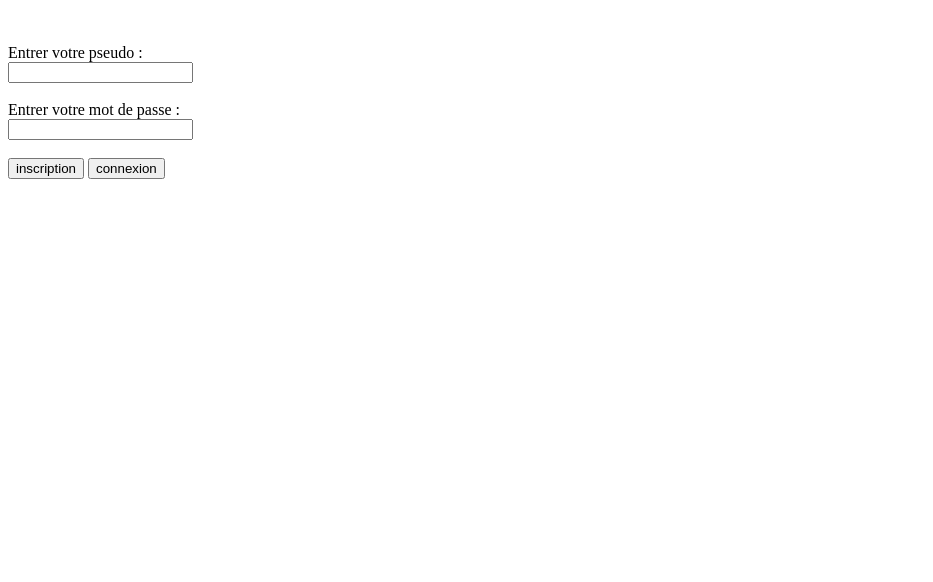
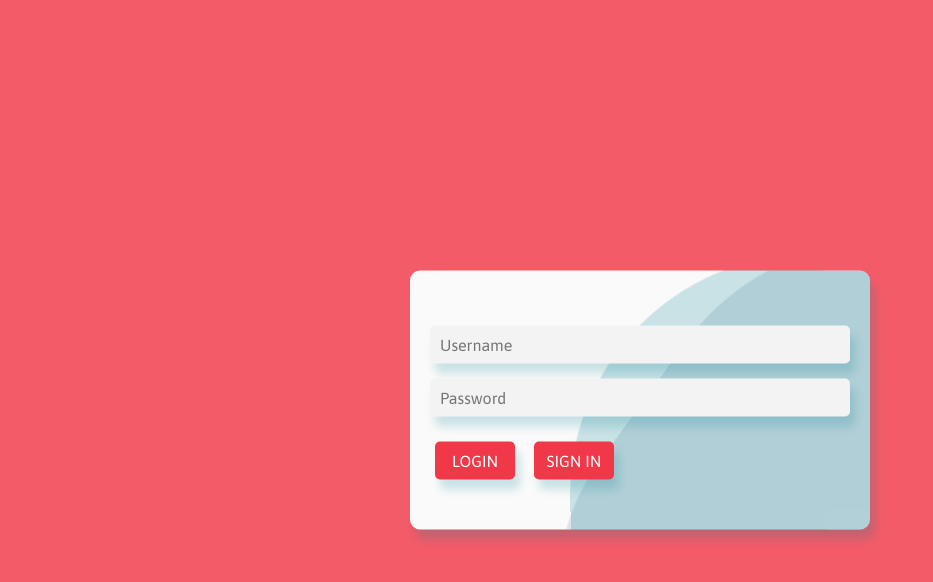
Before and after one commit to Corentin-pgt/2048_progweb, a PHP site: page / in a window 1280 px wide. Shown: the top 582 px of the page, without its empty margins (0-933 px from the left). Run offline with PHP 8.4, Linux system fonts and the light colour scheme; data comes from the database, SQL or seed files in the repository.

Commit message:
style login

```diff
--- /dev/null
+++ b/css/style.css
@@ -0,0 +1,123 @@
+body {
+    background-color: #f45b69;
+    font-family: "Asap", sans-serif;
+}
+
+.login {
+    overflow: hidden;
+    background-color: #fafafa;
+    padding: 40px 30px 30px 30px;
+    border-radius: 10px;
+    position: absolute;
+    top: 50%;
+    left: 50%;
+    width: 400px;
+    -webkit-transform: translate(-50%, -50%);
+    -moz-transform: translate(-50%, -50%);
+    -ms-transform: translate(-50%, -50%);
+    -o-transform: translate(-50%, -50%);
+    transform: translate(-50%, -50%);
+    -webkit-transition: -webkit-transform 300ms, box-shadow 300ms;
+    -moz-transition: -moz-transform 300ms, box-shadow 300ms;
+    transition: transform 300ms, box-shadow 300ms;
+    box-shadow: 5px 10px 10px rgba(2, 128, 144, 0.2);
+}
+.login::before, .login::after {
+    content: "";
+    position: absolute;
+    width: 600px;
+    height: 600px;
+    border-radius: 40% 45% 40% 35%;
+    z-index: -1;
+}
+.login::before {
+    left: 40%;
+    bottom: -130%;
+    background-color: rgba(69, 105, 144, 0.15);
+    -webkit-animation: wawes 6s infinite linear;
+    -moz-animation: wawes 6s infinite linear;
+    animation: wawes 6s infinite linear;
+}
+.login::after {
+    left: 35%;
+    bottom: -125%;
+    background-color: rgba(2, 128, 144, 0.2);
+    -webkit-animation: wawes 7s infinite;
+    -moz-animation: wawes 7s infinite;
+    animation: wawes 7s infinite;
+}
+.login > input {
+    font-family: "Asap", sans-serif;
+    display: block;
+    border-radius: 5px;
+    font-size: 16px;
+    background: #f3f3f3;
+    width: 100%;
+    border: 0;
+    padding: 10px 10px;
+    margin: 15px -10px;
+    box-shadow: 5px 10px 10px rgba(2, 128, 144, 0.2);
+}
+.login > .button {
+    font-family: "Asap", sans-serif;
+    cursor: pointer;
+    display: inline-block;
+    margin: 20px;
+    color: #fff;
+    font-size: 16px;
+    text-transform: uppercase;
+    width: 80px;
+    border: 0;
+    padding: 10px 0;
+    margin-top: 10px;
+    margin-left: -5px;
+    border-radius: 5px;
+    background-color: #f13848;
+    -webkit-transition: background-color 300ms;
+    -moz-transition: background-color 300ms;
+    transition: background-color 300ms;
+}
+.login > .button:hover {
+    background-color: #f24353;
+}
+
+@-webkit-keyframes wawes {
+    from {
+        -webkit-transform: rotate(0);
+    }
+    to {
+        -webkit-transform: rotate(360deg);
+    }
+}
+@-moz-keyframes wawes {
+    from {
+        -moz-transform: rotate(0);
+    }
+    to {
+        -moz-transform: rotate(360deg);
+    }
+}
+@keyframes wawes {
+    from {
+        -webkit-transform: rotate(0);
+        -moz-transform: rotate(0);
+        -ms-transform: rotate(0);
+        -o-transform: rotate(0);
+        transform: rotate(0);
+    }
+    to {
+        -webkit-transform: rotate(360deg);
+        -moz-transform: rotate(360deg);
+        -ms-transform: rotate(360deg);
+        -o-transform: rotate(360deg);
+        transform: rotate(360deg);
+    }
+}
+a {
+    text-decoration: none;
+    color: rgba(255, 255, 255, 0.6);
+    position: absolute;
+    right: 10px;
+    bottom: 10px;
+    font-size: 12px;
+}
--- a/vue/Vue.php
+++ b/vue/Vue.php
@@ -7,29 +7,22 @@ class Vue
     {
         ?>
         <!DOCTYPE html>
-        <html lang="fr">
+        <html>
         <head>
+            <meta charset="utf-8">
             <title>2048: Le jeu du futur </title>
+            <link rel="stylesheet" content="text/css" href="css/style.css">
+            <link rel="stylesheet" href="https://use.fontawesome.com/releases/v5.15.1/css/all.css" integrity="sha384-vp86vTRFVJgpjF9jiIGPEEqYqlDwgyBgEF109VFjmqGmIY/Y4HV4d3Gp2irVfcrp" crossorigin="anonymous">
+            <link rel="preconnect" href="https://fonts.gstatic.com">
+            <link href="https://fonts.googleapis.com/css2?family=Asap&display=swap" rel="stylesheet">
         </head>
         <body>
-        <br>
-        <br>
-        <form action="index.php" method="post">
-            <label for="pseudo">Entrer votre pseudo : </label>
-            <br>
-            <input type="text" name="pseudo" id="pseudo" required>
-            <br>
-            <br>
-            <label for="pwd">Entrer votre mot de passe : </label>
-            <br>
-            <input type="password" name="pwd" id="pwd" required>
-            <br>
-            <br>
-            <input type="submit" name="inscription" value="inscription"/>
-            <input type="submit" name="connexion" value="connexion"/>
-        </form>
-        <br>
-        <br>
+            <form class="login" action="index.php" method="post">
+                <input type="text" name="pseudo" id="pseudo" placeholder="Username" required>
+                <input type="password" name="pwd" id="pwd" placeholder="Password" required>
+                <input type="submit" name="connexion" value="Login" class="button"/>
+                <input type="submit" name="inscription" value="Sign in" class="button"/>
+            </form>
         </body>
         </html>
         <?php
@@ -39,12 +32,25 @@ class Vue
     {
         ?>
         <!DOCTYPE html>
-        <html lang="fr">
+        <html>
         <head>
+            <meta charset="utf-8">
             <title>2048: Le jeu ! </title>
+            <link rel="stylesheet" content="text/css" href="css/style.css">
+            <link rel="stylesheet" href="https://use.fontawesome.com/releases/v5.15.1/css/all.css" integrity="sha384-vp86vTRFVJgpjF9jiIGPEEqYqlDwgyBgEF109VFjmqGmIY/Y4HV4d3Gp2irVfcrp" crossorigin="anonymous">
+            <link rel="preconnect" href="https://fonts.gstatic.com">
+            <link href="https://fonts.googleapis.com/css2?family=Asap&display=swap" rel="stylesheet">
         </head>
         <body>
-
+            <?php
+            $grille = $_SESSION["grille"];
+            ?>
+            <div class="grid">
+                <div class="row1"><?php echo($grille[0][0]) ?></div>
+                <div class="row2"></div>
+                <div class="row3"></div>
+                <div class="row4"></div>
+            </div>
         </body>
         </html>
         <?php
@@ -54,7 +60,7 @@ class Vue
     {
         ?>
         <!DOCTYPE html>
-        <html lang="fr">
+        <html>
         <head>
             <title>2048: Résultats </title>
         </head>
```
